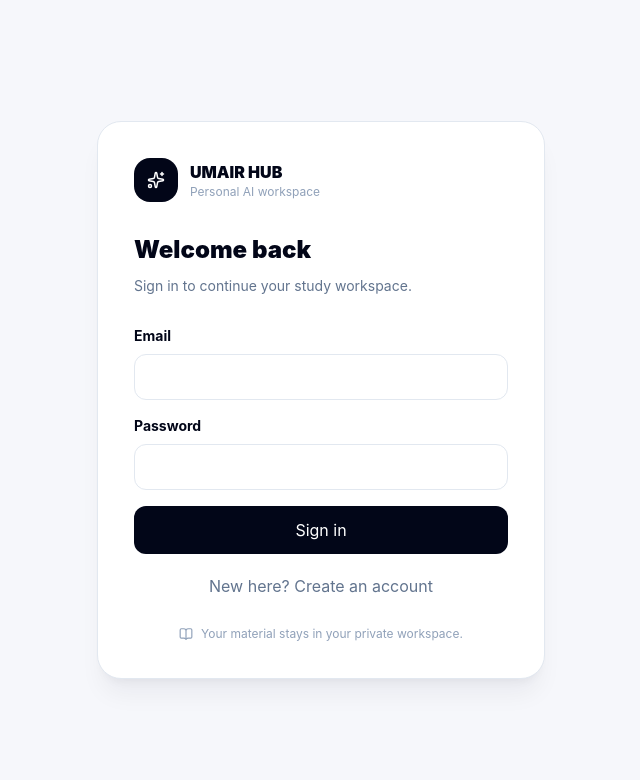
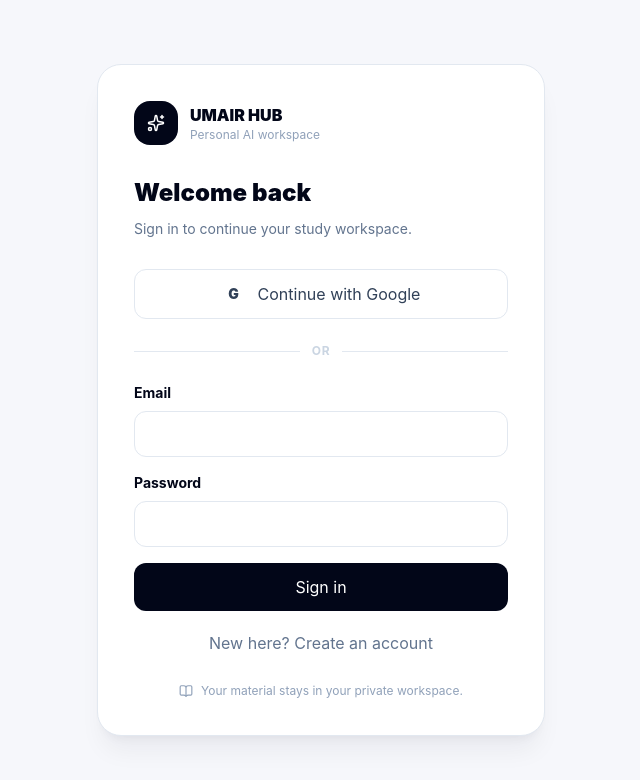
Before and after one commit to umairgks56-afk/umair-hub, a Next.js app: page /login in a window 1280 px wide. Shown: the top 780 px of the page, without its empty margins (319-959 px from the left). Built offline with nearby package versions, Linux system fonts and the light colour scheme; no server answers.

Commit message:
feat: add Google OAuth sign-in option

```diff
--- a/app/login/page.tsx
+++ b/app/login/page.tsx
@@ -26,12 +26,24 @@ export default function LoginPage() {
     window.location.href = "/";
   }
 
+  async function signInWithGoogle() {
+    setLoading(true);
+    setMessage("");
+    const { error } = await supabase.auth.signInWithOAuth({
+      provider: "google",
+      options: { redirectTo: `${window.location.origin}/auth/callback` },
+    });
+    if (error) { setLoading(false); setMessage(error.message); }
+  }
+
   return (
     <main className="grid min-h-screen place-items-center bg-[#f6f7fb] p-5 text-slate-950">
       <section className="w-full max-w-md rounded-3xl border border-slate-200 bg-white p-7 shadow-xl shadow-slate-900/[.05] sm:p-9">
         <div className="flex items-center gap-3"><div className="grid size-11 place-items-center rounded-2xl bg-slate-950 text-white"><Sparkles size={18}/></div><div><p className="font-black">UMAIR HUB</p><p className="text-xs text-slate-400">Personal AI workspace</p></div></div>
         <div className="mt-8"><h1 className="text-2xl font-black">{mode === "login" ? "Welcome back" : "Create your account"}</h1><p className="mt-2 text-sm leading-6 text-slate-500">{mode === "login" ? "Sign in to continue your study workspace." : "Start turning your study material into everything you need."}</p></div>
-        <form onSubmit={submit} className="mt-7 space-y-4">
+        <button type="button" onClick={signInWithGoogle} disabled={loading} className="mt-7 flex w-full items-center justify-center gap-3 rounded-xl border border-slate-200 bg-white px-4 py-3 font-extrabold text-slate-700 transition hover:-translate-y-0.5 hover:border-slate-300 hover:shadow-md disabled:opacity-60"><span className="grid size-6 place-items-center rounded-full bg-white text-sm font-black">G</span>Continue with Google</button>
+        <div className="my-6 flex items-center gap-3 text-xs font-bold uppercase tracking-wider text-slate-300"><span className="h-px flex-1 bg-slate-200"/>or<span className="h-px flex-1 bg-slate-200"/></div>
+        <form onSubmit={submit} className="space-y-4">
           {mode === "signup" && <label className="block text-sm font-bold">Full name<input value={name} onChange={e=>setName(e.target.value)} required className="mt-2 w-full rounded-xl border border-slate-200 px-3.5 py-3 font-normal outline-none focus:border-slate-500"/></label>}
           <label className="block text-sm font-bold">Email<input type="email" value={email} onChange={e=>setEmail(e.target.value)} required className="mt-2 w-full rounded-xl border border-slate-200 px-3.5 py-3 font-normal outline-none focus:border-slate-500"/></label>
           <label className="block text-sm font-bold">Password<input type="password" minLength={6} value={password} onChange={e=>setPassword(e.target.value)} required className="mt-2 w-full rounded-xl border border-slate-200 px-3.5 py-3 font-normal outline-none focus:border-slate-500"/></label>
```
